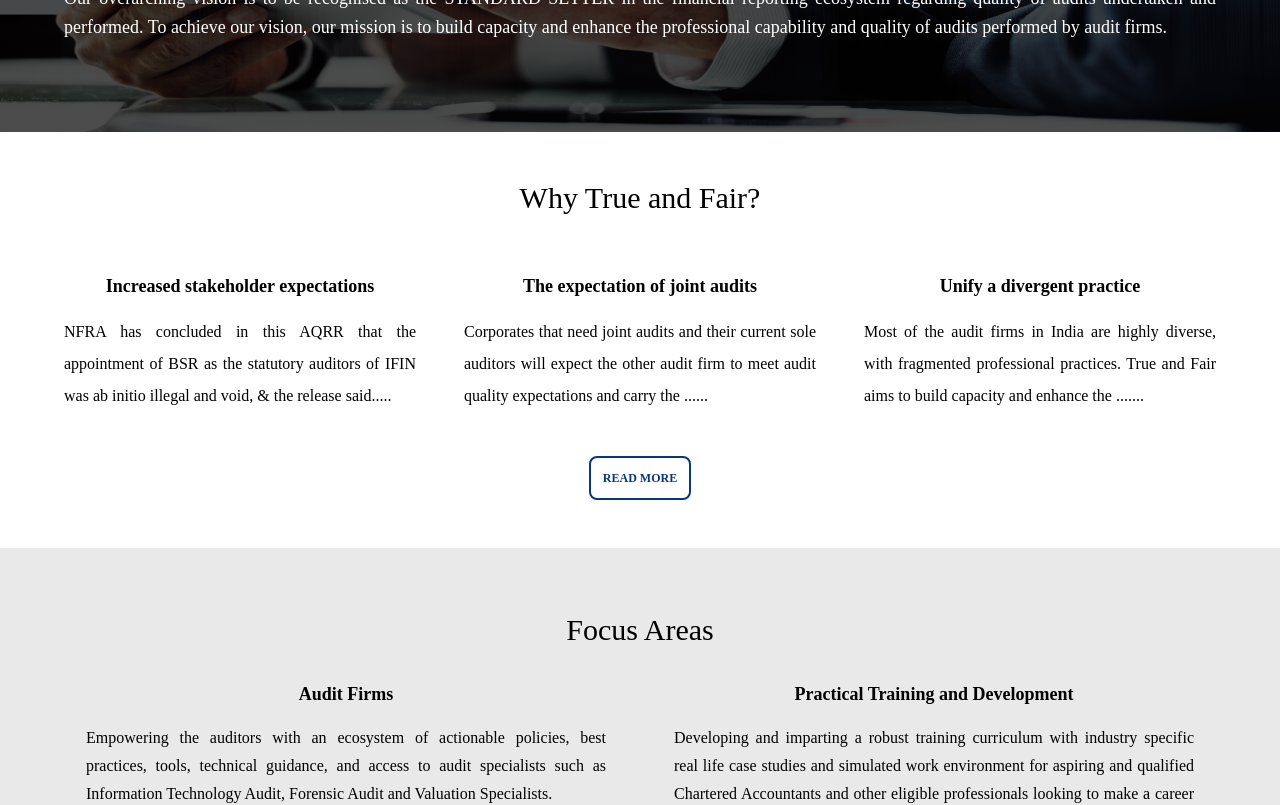
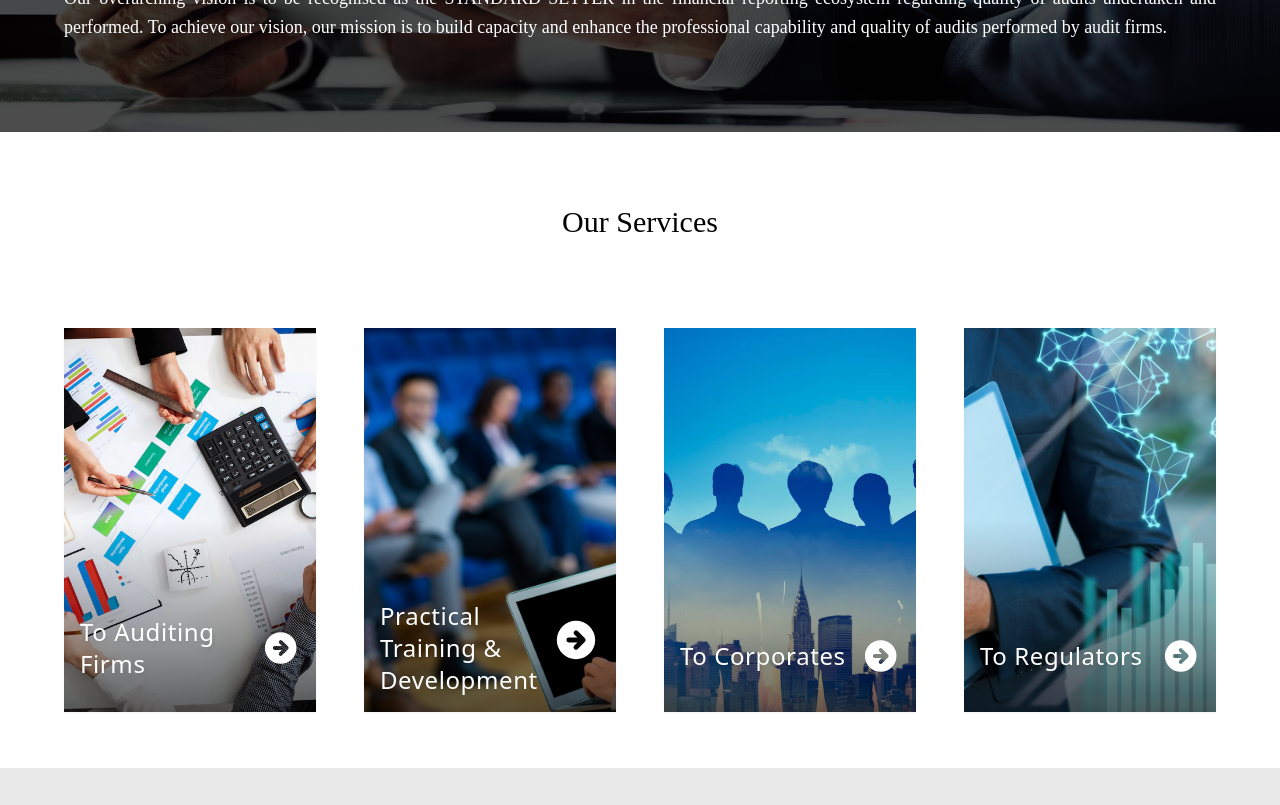
Before and after one commit to TRUENFAIR/trueandfair, a Next.js app: page / in a window 1280 px wide. Shown: the part 1500-2305 px from the top of the page. Built offline with nearby package versions, Linux system fonts and the light colour scheme.

Commit message:
new section added in index page

```diff
--- a/pages/index.js
+++ b/pages/index.js
@@ -13,6 +13,7 @@
 import Fixediv from "../components/fixediv";
 import Focusareaslide from "../components/focusareaslide";
 import Focusarea from "../components/focusarea";
+
 
 const rightIcon = (
   <svg
@@ -98,6 +99,38 @@
       id: 1,
       title: " OUR VISION AND MISSION",
       text: "Our overarching vision is to be recognised as the STANDARD SETTER in the financial reporting ecosystem regarding quality of audits undertaken and performed. To achieve our vision, our mission is to build capacity and enhance the professional capability and quality of audits performed by audit firms.",
+    },
+  ];
+
+
+  const offerings = [
+    {
+      id: 1,
+      name1: " To Auditing Firms",
+      name2: "",
+      images: "/servadat/auditcomp.png",
+      links: "/services#AuditingFirms",
+    },
+    {
+      id: 2,
+      name1: " Practical Training & Development",
+      name2: "",
+      images: "/servadat/proftraining.png",
+      links: "/services#CharteredAccount",
+    },
+    {
+      id: 3,
+      name1: " To Corporates",
+      name2: "",
+      images: "/servadat/corporates.png",
+      links: "/services#Corporations",
+    },
+    {
+      id: 4,
+      name1: "  To Regulators ",
+      name2: "",
+      images: "/servadat/regulators.png",
+      links: "/services#Regulators",
     },
   ];
   return (
@@ -235,10 +268,75 @@
         </div>
       </section>
 
-      <section
-        data-aos="fade-up"
-        className="text-black  body-font    lg:py-12"
-      >
+      <section className="md:pt-14 md:pb-10 text-zinc-90 bg-white">
+        <div className="lg:container p-4 mx-auto">
+          <div className="flex gap-4 justify-center mb-10">
+
+            <h1 className=" text-3xl font-bah  title-font text-black   mb-4">
+            Our Services
+            </h1>
+
+          </div>
+          <div className="grid grid-cols-1 lg:grid-cols-4 lg:gap-12 gap-4 pt-4 lg:pt-8">
+            {offerings.map(({ name1, name2, images, id, links }) => {
+              if(id===2){
+                return(
+                  <Link key={id} href={links}>
+                <div className="w-auto relative">
+                  <div className="relative w-full lg:h-96 h-72 flex justify-start items-end shadow-sm ease-in duration-150 hover:scale-[1.02] transition-all cursor-pointer">
+                    <Image
+                      layout="fill"
+                      alt=""
+                      objectFit="cover"
+                      src={images}
+                    />
+                    <div className="w-full h-1/2 absolute bottom-0 left-0 right-0 from-transparent bg-gradient-to-b to-black opacity-60"></div>
+
+                    <div className="flex items-center justify-between z-40 w-full p-4 ">
+                      <h1 className="text-2xl tracking-wide drop-shadow-md   text-white z-10 w-full">
+                        {name1} <br /> {name2}
+                      </h1>
+                      <div className="mb-4">
+                      {rightIcon }
+
+                      </div>
+                    </div>
+                  </div>
+                </div>
+              </Link>
+                )
+              }else{
+                return(
+                  <Link key={id} href={links}>
+                <div className="w-auto relative">
+                  <div className="relative w-full lg:h-96 h-72 flex justify-start items-end shadow-sm ease-in duration-150 hover:scale-[1.02] transition-all cursor-pointer">
+                    <Image
+                      layout="fill"
+                      alt=""
+                      objectFit="cover"
+                      src={images}
+                    />
+                    <div className="w-full h-1/2 absolute bottom-0 left-0 right-0 from-transparent bg-gradient-to-b to-black opacity-60"></div>
+
+                    <div className="flex items-center justify-between mb-4 z-40 w-full p-4 ">
+                      <h1 className="text-2xl tracking-wide drop-shadow-md   text-white z-10 w-full">
+                        {name1} <br /> {name2}
+                      </h1>
+                      {rightIcon }
+                    </div>
+                  </div>
+                </div>
+              </Link>
+                )
+              }
+            }
+
+            )}
+          </div>
+        </div>
+      </section>
+
+      <section data-aos="fade-up" className="text-black  bg-lightgray body-font    lg:py-12">
         <div className=" md:container md:mx-auto  lg:rounded-lg text-left">
           <div className="lg:w-full mx-auto flex flex-col lg:flex-col ">
             <div className="lg:w-full w-full lg:mr-9  mt-6 lg:mt-0 ">
@@ -277,7 +375,6 @@
           </div>
         </div>
       </section>
-      <Focusarea />
 
       {/* <section
         data-aos="fade-up"
```
